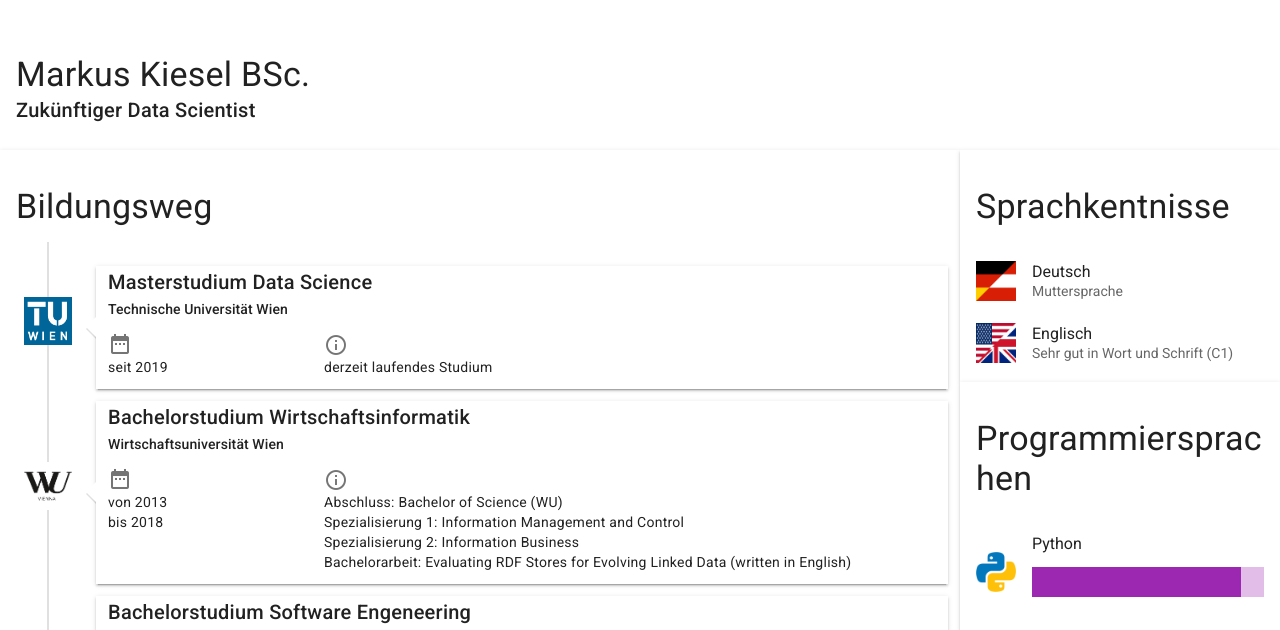
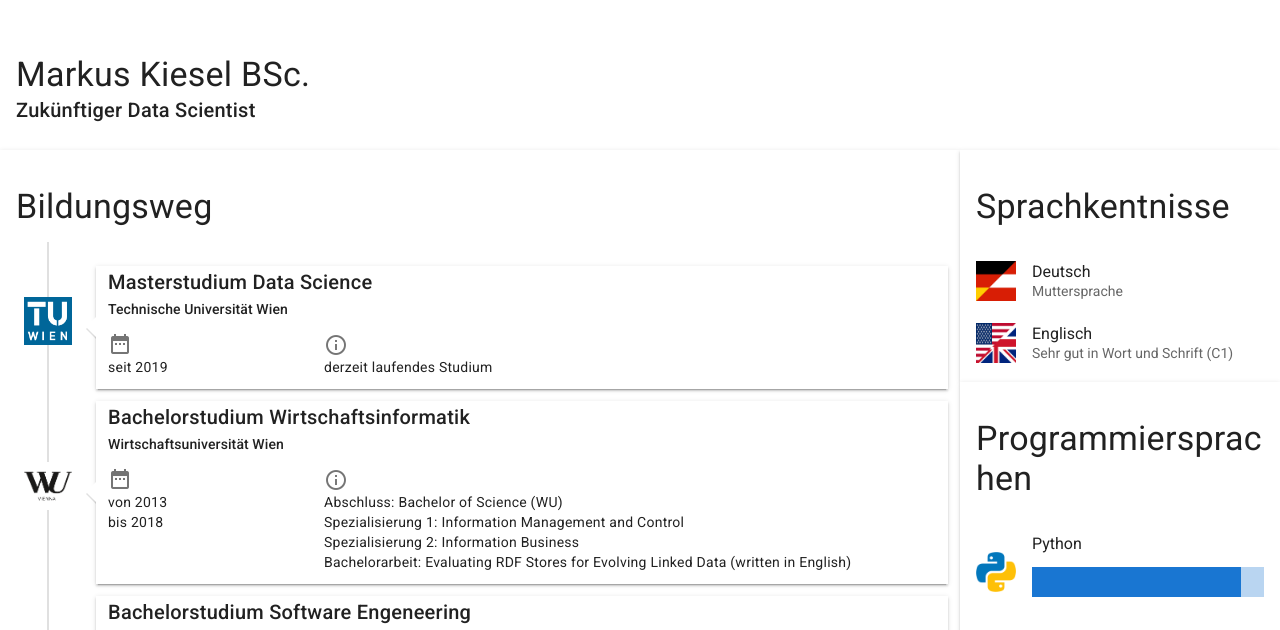
Before and after one commit to MarkusKiesel93/my_cv, a Vue app: page / in a window 1280 px wide. Shown: the part 170-800 px from the top of the page. Built offline with nearby package versions, Linux system fonts and the light colour scheme.

Commit message:
remove custom colors

```diff
--- a/src/plugins/theme.js
+++ /dev/null
@@ -1,11 +0,0 @@
-import colors from 'vuetify/lib/util/colors'
-
-export default {
-  primary: {
-    base: colors.purple.base,
-    darken1: colors.purple.darken2,
-  },
-  secondary: colors.indigo,
-  tertiary: colors.pink.base,
-  background: colors.purple.base,
-}
--- a/src/plugins/vuetify.js
+++ b/src/plugins/vuetify.js
@@ -1,12 +1,6 @@
 import Vue from "vue";
 import Vuetify from "vuetify/lib/framework";
 
-import light from './theme'
-
 Vue.use(Vuetify);
 
-export default new Vuetify({
-    theme: {
-        themes: { light },
-      },
-});
+export default new Vuetify({});
```
